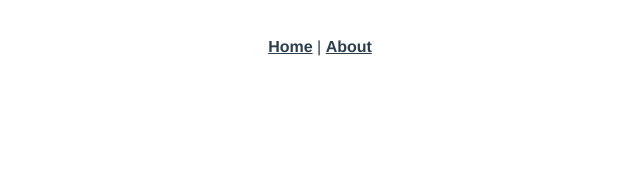
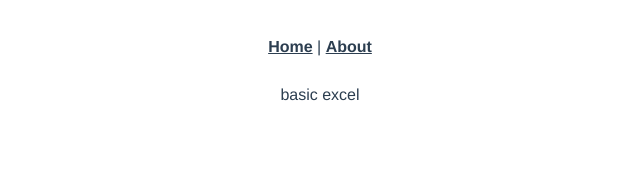
Before and after one commit to tianqing617/excel-study, a Vue app: page /#/excel/basic in a window 1280 px wide. Shown: the top 176 px of the page, without its empty margins (320-960 px from the left). Built offline with nearby package versions, Linux system fonts and the light colour scheme.

Commit message:
feat: initial excel

```diff
--- a/package.json
+++ b/package.json
@@ -3,6 +3,7 @@
   "version": "0.1.0",
   "private": true,
   "scripts": {
+    "start": "npm run serve",
     "serve": "vue-cli-service serve",
     "build": "vue-cli-service build",
     "lint": "vue-cli-service lint"
--- a/src/router/index.js
+++ b/src/router/index.js
@@ -17,7 +17,18 @@ const routes = [
     // this generates a separate chunk (about.[hash].js) for this route
     // which is lazy-loaded when the route is visited.
     component: () => import(/* webpackChunkName: "about" */ '../views/About.vue')
-  }
+  },
+  // excel 索引页面
+  {
+    path: '/excel/index',
+    name: 'excel',
+    component: () => import('../views/excel/index.vue'),
+  },
+  {
+    path: '/excel/basic',
+    name: 'BasicExcel',
+    component: () => import('../views/excel/basic.vue'),
+  },
 ]
 
 const router = new VueRouter({
--- /dev/null
+++ b/src/views/excel/basic.vue
@@ -0,0 +1,3 @@
+<template>
+  <span>basic excel</span>
+</template>
--- /dev/null
+++ b/src/views/excel/index.vue
@@ -0,0 +1,3 @@
+<template>
+  <span>index excel</span>
+</template>
```
Also changed, not shown: .eslintrc.js.
